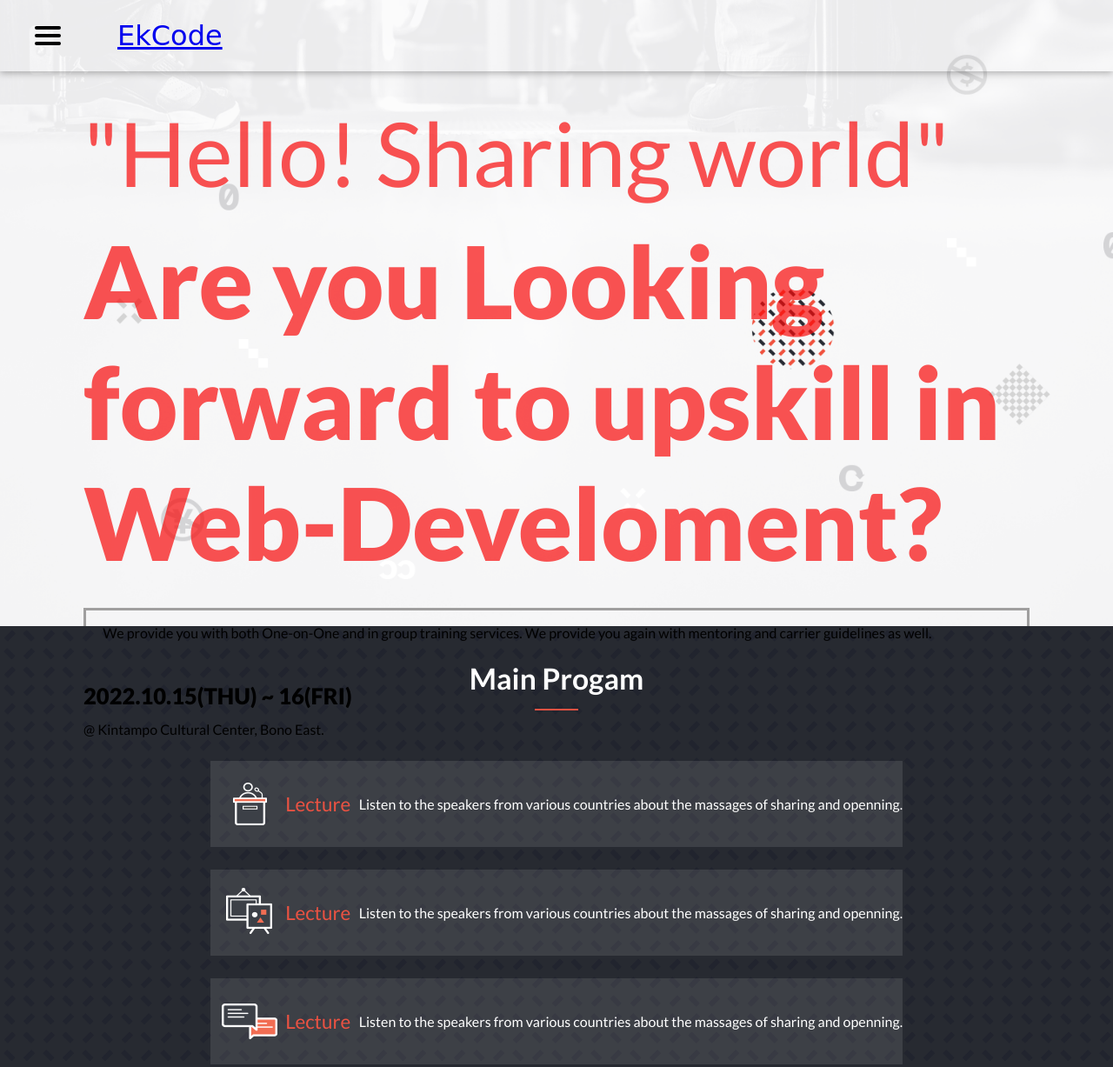
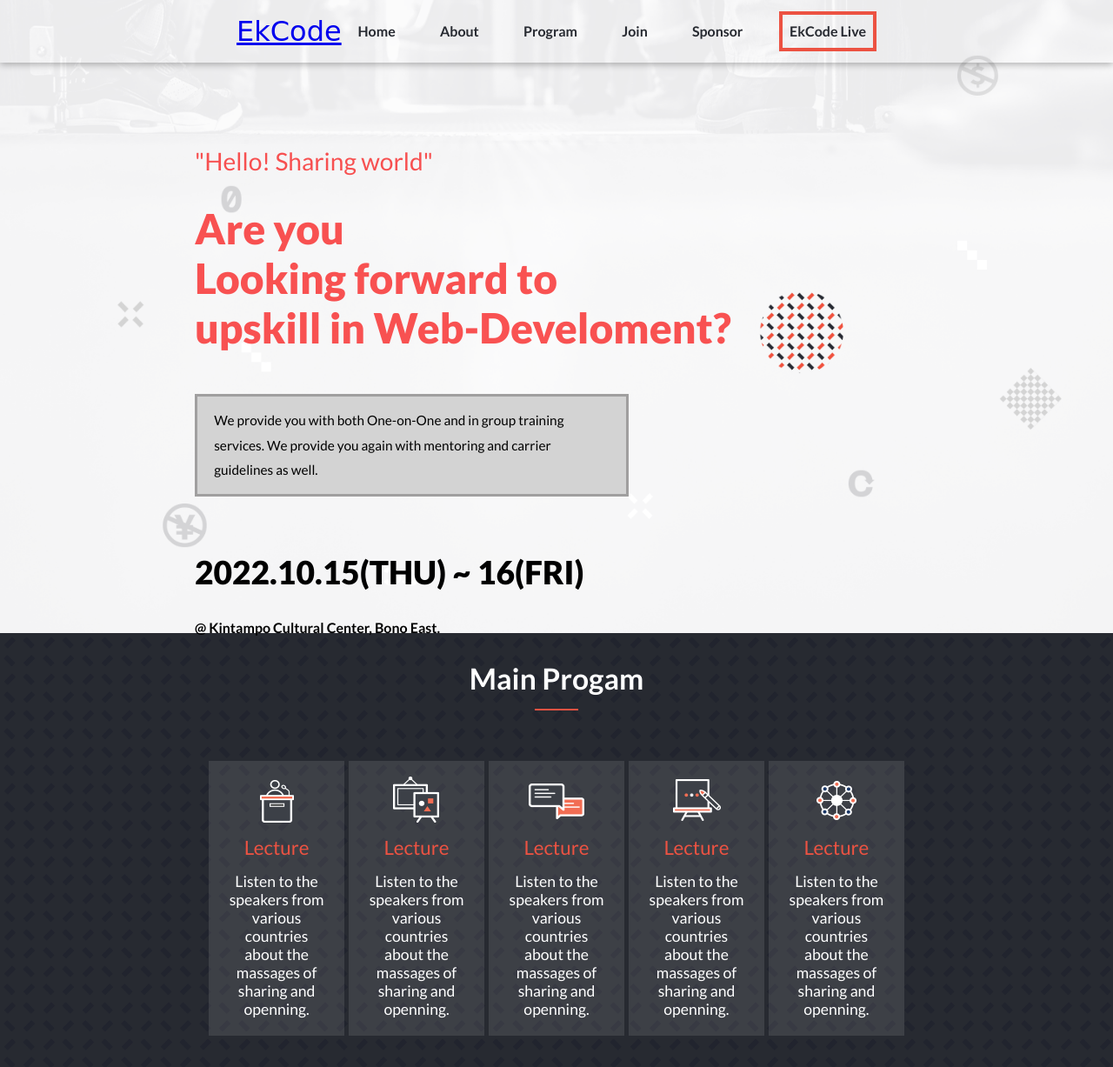
Before and after one commit to Doheera-kosi/module1-capstone, a website: page index.html in a window 1280 px wide. Shown: the top 1227 px of the page at 87% size. Drawn offline with Linux system fonts and the light colour scheme; a web font is replaced by a local one.

Commit message:
Update index.htl and styles.css

```diff
--- a/index.html
+++ b/index.html
@@ -20,11 +20,17 @@
       <a href="#" class='logo'>EkCode</a>
     </nav>
     <nav class="desktop-nav">
+      <div class="log">
+        <a href="#" class='logo'>EkCode</a>
+      </div>
+      <ul class="nav-links">
         <a href="#" class="nav-link">Home</a>
         <a href="#" class="nav-link">About</a>
         <a href="#" class="nav-link">Program</a>
         <a href="#" class="nav-link">Join</a>
         <a href="#" class="nav-link">Sponsor</a>
+        <a href="#" class="nav-link live">EkCode Live</a>
+      </ul>
     </nav>
     <div id="mobile" class="mobile-nav">
       <nav class="mobile-navbar">
@@ -38,9 +44,9 @@
     </div>
     <div class="homepage">
       <blockquote class="hero-head">"Hello! Sharing world"</blockquote>
-      <h1 class="hero-intro">Are you Looking forward to upskill in Web-Develoment?</h1>
+      <h1 class="hero-intro">Are you <br> Looking forward to <br> upskill in Web-Develoment?</h1>
       <p class="h-text">
-        We provide you with both One-on-One and in group training services. We provide you again with mentoring and carrier guidelines as well.      </p>
+        We provide you with both One-on-One and in group training <br> services. We provide you again with mentoring and carrier guidelines as well.      </p>
       <div class="date">2022.10.15(THU) ~ 16(FRI)</div>
       <div class="location">
         @ Kintampo Cultural Center, Bono East.
--- a/styles.css
+++ b/styles.css
@@ -9,7 +9,7 @@ body {
 
 .container {
   background: #00f;
-  height: 90vh;
+  /* height: 90vh; */
   background-image: url(assets/images/main_big.png);
   background-size: cover;
   background-repeat: no-repeat;
@@ -177,6 +177,16 @@ body {
   padding-bottom: 1.2rem;
 }
 
+.feature-1:hover,
+.feature-2:hover,
+.feature-3:hover,
+.feature-4:hover,
+.feature-5:hover {
+  border: 1px solid #d3d3d3;
+}
+
+
+
 .f-title {
   font-family: 'Lato', sans-serif;
   font-weight: normal;
@@ -308,6 +318,134 @@ body {
 }
 
 
+@media only screen and (min-width: 768px) {
+
+  .desktop-nav {
+    /* background: rgb(207, 207, 207); */
+    display: flex;
+    flex-direction: row;
+    align-items: center;
+    justify-content: space-between;
+    /* gap: 20rem; */
+    box-shadow: rgb(0 0 0 / 30%) 0 2px 8px 0;
+    padding: 0 17rem;
+    height: 72px;
+  }
+
+  .live {
+    border: 4.5px solid #ec5242;
+    height: 2.9rem;
+    width: 7rem;
+    align-items: center;
+    justify-content: center;
+    display: flex;
+  }
+
+  .nav-links {
+    display: flex;
+    gap: 2rem;
+    text-decoration: none;
+    justify-content: center;
+    align-items: center;
+  }
+
+  .nav-link {
+    text-decoration: none;
+    font-size: 1rem;
+    font-weight: bold;
+    padding: 0.6rem;
+    white-space: nowrap;
+    color: #272a31;
+  }
+
+  .nav-link:hover {
+    background: rgb(238, 236, 236);
+    color: #ec5242;
+    border-top: 1px solid #ec5242;
+    transition: 0.5s;
+  }
+
+  .mob-bars {
+    display: none;
+  }
+
+  .hero-head {
+    font-size: 2.2vw;
+    margin-top: 6rem;
+  }
+
+  .hero-intro {
+    margin-top: 2rem;
+    font-size: 3rem;
+  }
+
+  .homepage {
+    padding: 0 8rem;
+    height: 70vh;
+  }
+
+  .h-text {
+    text-align: left;
+    align-self: start;
+    background: #d3d3d3;
+    width: 60%;
+    line-height: 1.8rem;
+    margin-left: 0;
+    margin-top: 3rem;
+    font-weight: 400;
+    font-size: 1.2vw;
+  }
+
+  .date {
+    margin-top: 4rem;
+    font-size: 2.9vw;
+  }
+
+  .location {
+    margin-top: 2rem;
+    font-weight: bold;
+  }
+
+  .main-program {
+    padding: 2rem 15rem;
+  }
+
+  .features {
+    display: grid;
+    grid-template-columns: repeat(5, 1fr);
+    gap: 0.3rem;
+  }
+
+  .feature-1,
+  .feature-2,
+  .feature-3,
+  .feature-4,
+  .feature-5 {
+    display: flex;
+    flex-direction: column;
+    width: 100%;
+    padding-left: 0;
+    padding: 1rem;
+  }
+
+  .f-text {
+    text-align: center;
+    font-size: 1.1rem;
+    padding: 0.3rem;
+  }
+
+  .btn {
+    background: none;
+  }
+
+  .speakers {
+    background-color: lightblue;
+    display: grid;
+    grid-template-columns: repeat(2, 1fr);
+  }
+
+
+}
 
 
 
```
